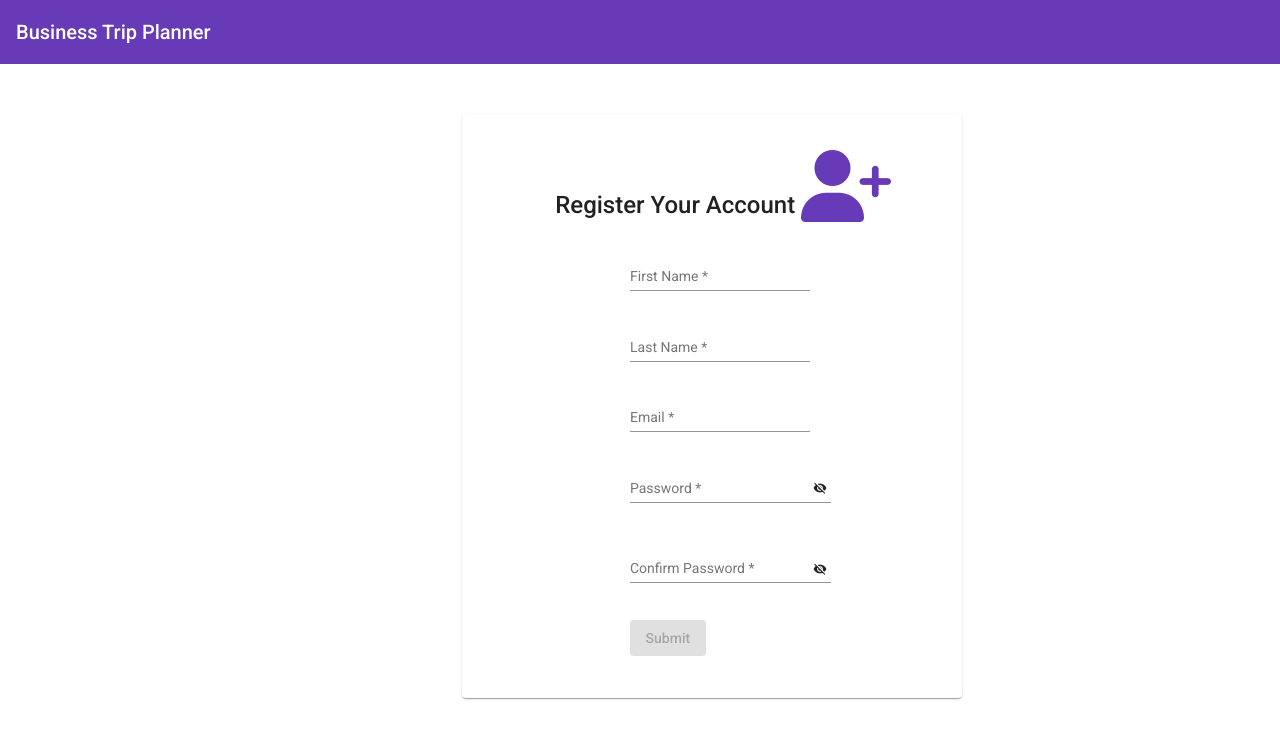
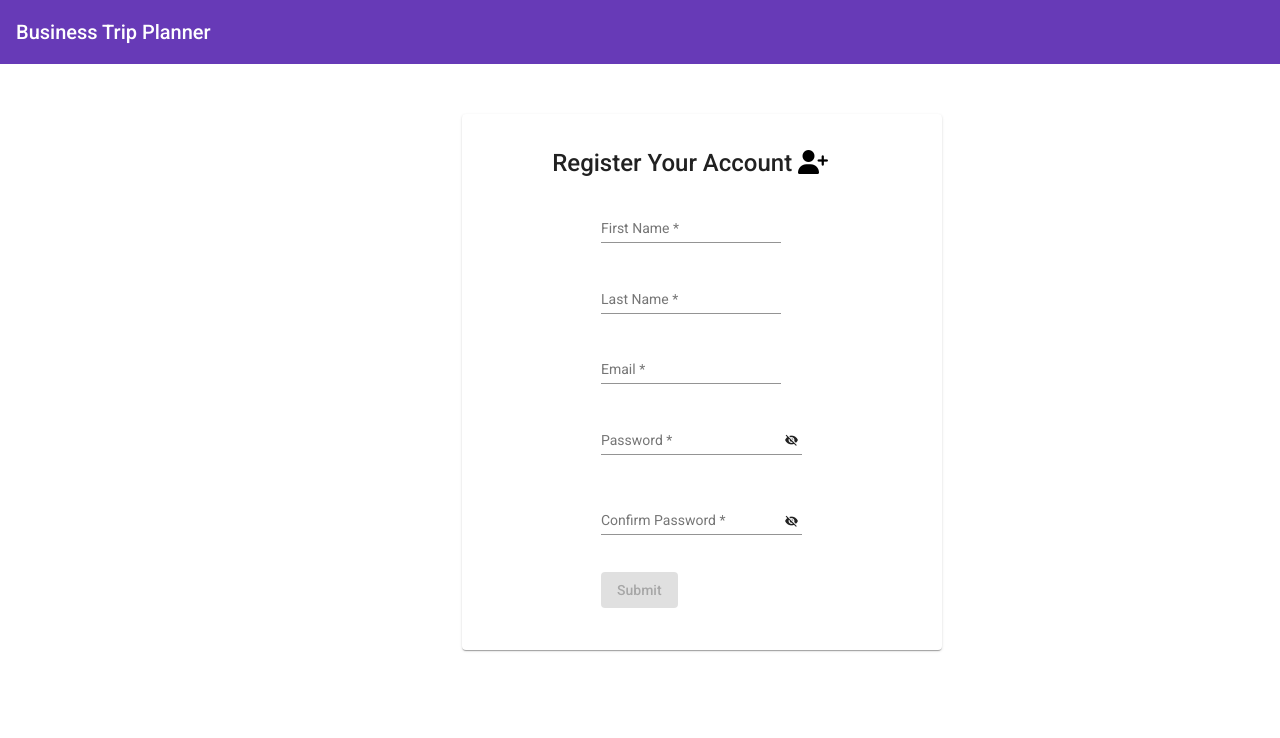
Before and after one commit to GeoM-bit/TripPlanner-UI, an Angular app: page / in a window 1280 px wide. Shown: the top 738 px of the page. Built offline with nearby package versions, Linux system fonts and the light colour scheme.

Commit message:
Resize and style register logo

```diff
--- a/src/app/features/components/register/register.component.css
+++ b/src/app/features/components/register/register.component.css
@@ -5,7 +5,7 @@
 }
 
 .mat-card {
-  width: 500px;
+  width: 480px;
   top: 50px;
   right:50px;
   position: relative;
@@ -45,7 +45,7 @@ img {
 }
 
 .mat-card-content{
-  margin-left:30%;
+  margin-left:25%;
 }
 
 @media screen and (max-width: 450px) {
@@ -77,5 +77,5 @@ img {
 }
 
 .fa-user-plus {
-  color: #673AB7;
+  color: black;
 }
--- a/src/app/features/components/register/register.component.html
+++ b/src/app/features/components/register/register.component.html
@@ -2,7 +2,7 @@
   <div class="row">
     <mat-card>
       <div class="column">
-        <mat-card-title>Register Your Account <i class="fa-solid fa-user-plus fa-3x"></i></mat-card-title>
+        <mat-card-title>Register Your Account <i class="fa-solid fa-user-plus fa-1x"></i></mat-card-title>
         <div class="row">
           <mat-card-content>
             <form [formGroup]="registerForm" (ngSubmit)="onSubmit()">
```
Also changed, not shown: src/assets/account-logo.png (deleted).
